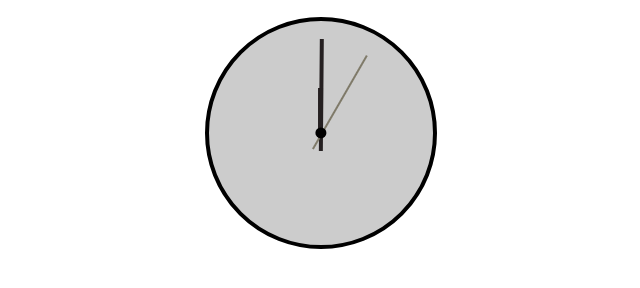
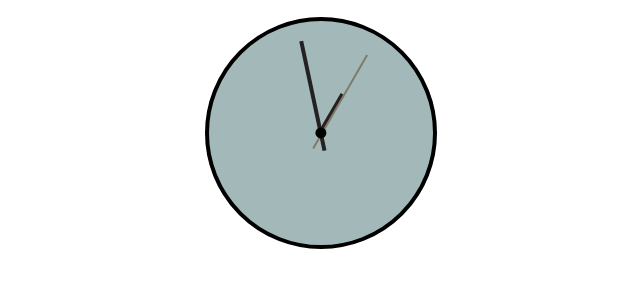
Before and after one commit to srijan-kapoor/JScore, a plain HTML site: page day_6/analogClock.html in a window 1280 px wide. Shown: the part 60-348 px from the top of the page, without its empty margins (319-959 px from the left). Drawn offline with Linux system fonts and the light colour scheme.

Commit message:
add JS to clock

```diff
--- a/day_6/analogClock.html
+++ b/day_6/analogClock.html
@@ -24,14 +24,26 @@
 
 		</div>
 		<script>
+			var secondHand = document.querySelector('.second');
+			var minHand = document.querySelector('.minute');
+			var hourHand = document.querySelector('.hour');
 
-		function getTime(){
-		var d = new Date();
-		var hours = d.getHours();
-		var minutes = d.getMinutes();
-		var sec = d.getSeconds();
-		console.log(`${hours} ${minutes} ${sec}`)
-		}
+			function getTime(){
+				var now = new Date();
+				var hours = now.getHours();
+				var minutes = now.getMinutes();
+				var sec = now.getSeconds();
+
+				var secDegree = ((sec/60)*360);
+				secondHand.style.transform = `rotate(${secDegree}deg)`;
+
+				var minDegree = ((minutes/60)*360);
+				minHand.style.transform = `rotate(${minDegree}deg)`;
+
+				var hourDegree = ((hours/12)*360);
+				hourHand.style.transform = `rotate(${hourDegree}deg)`;
+				// console.log(hours, minutes, sec);
+			}
 
 		setInterval(getTime, 1000);
 
--- a/day_6/assets/stylesheet/style.css
+++ b/day_6/assets/stylesheet/style.css
@@ -12,7 +12,7 @@ h1{
 	width: 10rem;
 	border: 4px solid black;
 	border-radius: 50%;
-	background: #ccc;
+	background: #a3b9b9;
 }
 .analog:after {
   background: #000;
@@ -50,7 +50,7 @@ h1{
 	position: absolute;
 	top: 8%;
 	left: 49%;
-	transform-origin: 50% 100%;
+	transform-origin: 50% 85%;
 	z-index: 10;
 }
 .second{
@@ -60,17 +60,17 @@ h1{
 	position: absolute;
 	top: 10%;
 	right: 49%;
-	transform-origin: 50% 80%;
+	transform-origin: 50% 84%;
 	z-index: 10;
 }
 
 /* CSS Animation */
-@keyframes spin {
+/*@keyframes spin {
   100% {
     transform: rotate(360deg);
   }
-}
-.hour-wrapper {
+}*/
+/*.hour-wrapper {
   animation: spin 43200s infinite linear;
 }
 .minute-wrapper {
@@ -79,3 +79,4 @@ h1{
 .second-wrapper {
   animation: spin 60s infinite linear;
 }
+*/
```
Also changed, not shown: day_6/5.html (+0 -3 lines).
